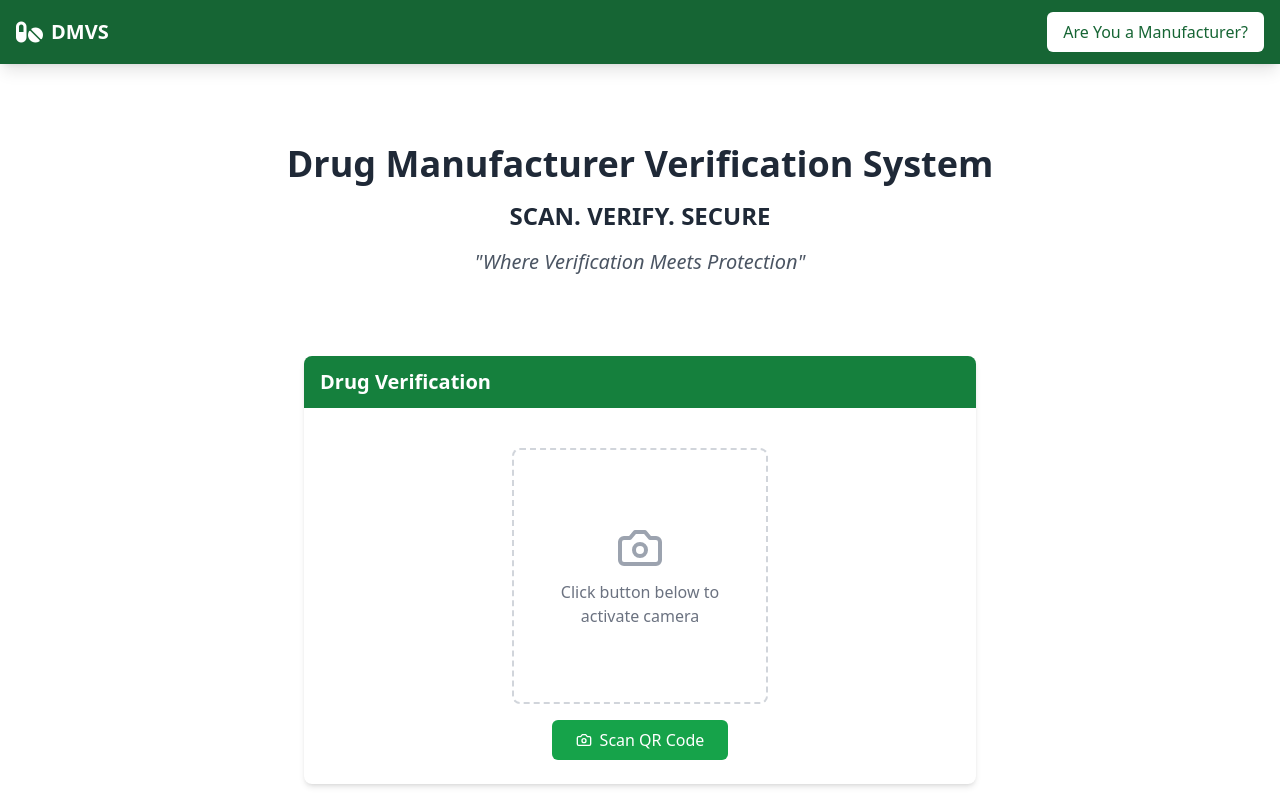
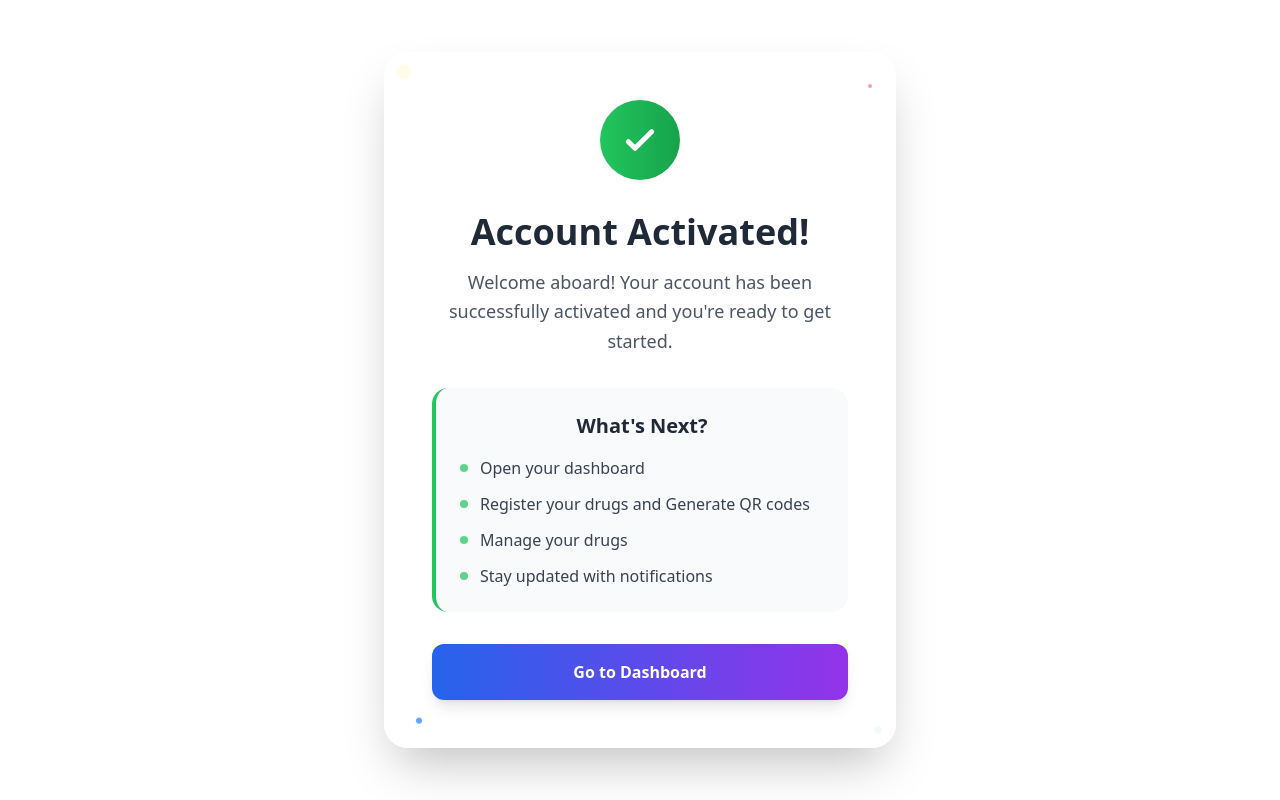
Before and after one commit to Josh-dotcom-prog/DrugManufacturerVerificationSystem-React, a React (Vite) app: page /activation in a window 1280 px wide. Before the commit this address led to /. Shown: the top 800 px of the page. Built offline with nearby package versions, Linux system fonts and the light colour scheme.

Commit message:
added activation message page

```diff
--- a/src/App.jsx
+++ b/src/App.jsx
@@ -17,6 +17,7 @@ import DrugQRCode from "./Components/Manufacturers/DrugQRCode";
 import DrugVerification from "./Components/Drug Verification/DrugVerification";
 import ManufacturerDetails from "./Components/Administrators/ManufacturerDetails";
 import DrugDetails from "./Components/Manufacturers/DrugDetails";
+import Activation from "./Components/Manufacturers/Activation";
 
 const App = () => {
   return (
@@ -44,6 +45,7 @@ const App = () => {
           <Route path="/verification" element={<DrugVerification />} />
           <Route path="/manufacturerdetails" element={<ManufacturerDetails />} />
           <Route path="/drugdetails/:id" element={<DrugDetails />} />
+          <Route path="/activation" element={<Activation />} />
           {/* Catch-all route */}
           <Route path="*" element={<Navigate to="/" replace />} />
         </Routes>
--- /dev/null
+++ b/src/Components/Manufacturers/Activation.jsx
@@ -0,0 +1,147 @@
+import React, { useState } from 'react';
+
+const AccountActivationSuccess = () => {
+    const [isLoading, setIsLoading] = useState(false);
+
+    const handleDashboardClick = () => {
+        setIsLoading(true);
+        // Simulate navigation - replace with your actual navigation logic
+        setTimeout(() => {
+            console.log('Navigating to dashboard...');
+            window.location.href = '/manufacturersdashboard';
+            setIsLoading(false);
+        }, 1000);
+    };
+
+
+    const handleHelpClick = () => {
+        console.log('Navigating to help center...');
+        // window.location.href = '/help';
+    };
+
+    return (
+        <div className="min-h-screen flex items-center justify-center p-5">
+            <div className="bg-white/95 backdrop-blur-sm rounded-3xl p-12 text-center shadow-2xl max-w-lg w-full relative ">
+                <div className="animate-[fadeInUp_0.8s_ease-out]">
+                    {/* Success Icon */}
+                    <div className="w-20 h-20 bg-gradient-to-r from-green-500 to-green-600 rounded-full flex items-center justify-center mx-auto mb-8 animate-[bounceIn_1s_ease-out]">
+                        <svg
+                            className="w-10 h-10 text-white animate-[checkDraw_0.8s_ease-out_0.3s_both]"
+                            fill="none"
+                            stroke="currentColor"
+                            viewBox="0 0 24 24"
+                        >
+                            <path
+                                strokeLinecap="round"
+                                strokeLinejoin="round"
+                                strokeWidth="3"
+                                d="M5 13l4 4L19 7"
+                            />
+                        </svg>
+                    </div>
+
+                    {/* Main Title */}
+                    <h1 className="text-4xl font-bold text-gray-800 mb-4">
+                        Account Activated!
+                    </h1>
+
+                    {/* Subtitle */}
+                    <p className="text-lg text-gray-600 mb-8 leading-relaxed">
+                        Welcome aboard! Your account has been successfully activated and you're ready to get started.
+                    </p>
+
+                    {/* Success Details */}
+                    <div className="bg-gray-50 rounded-2xl p-6 mb-8 border-l-4 border-green-500">
+                        <h3 className="text-xl font-semibold text-gray-800 mb-4">What's Next?</h3>
+                        <div className="space-y-3 text-left">
+                            {[
+                                'Open your dashboard',
+                                'Register your drugs and Generate QR codes',
+                                'Manage your drugs',
+                                'Stay updated with notifications',
+                            ].map((item, index) => (
+                                <div key={index} className="flex items-center space-x-3">
+                                    <div className="w-2 h-2 bg-green-500 rounded-full animate-pulse" />
+                                    <span className="text-gray-700">{item}</span>
+                                </div>
+                            ))}
+                        </div>
+                    </div>
+
+                    {/* Action Buttons */}
+                    <div className="space-y-4">
+                        <button
+                            onClick={handleDashboardClick}
+                            disabled={isLoading}
+                            className={`w-full bg-gradient-to-r from-blue-600 to-purple-600 text-white font-semibold py-4 px-8 rounded-xl transform transition-all duration-200 shadow-lg ${isLoading
+                                ? 'opacity-50 cursor-not-allowed'
+                                : 'hover:from-blue-700 hover:to-purple-700 hover:scale-105 hover:shadow-xl'
+                                }`}
+                        >
+                            {isLoading ? (
+                                <div className="flex items-center justify-center space-x-2">
+                                    <div className="w-5 h-5 border-2 border-white border-t-transparent rounded-full animate-spin" />
+                                    <span>Loading...</span>
+                                </div>
+                            ) : (
+                                'Go to Dashboard'
+                            )}
+                        </button>
+
+                    </div>
+                </div>
+
+                {/* Celebration Effects */}
+                <div className="absolute inset-0 pointer-events-none overflow-hidden rounded-3xl">
+                    <div className="absolute top-4 left-4 w-2 h-2 bg-yellow-400 rounded-full animate-ping" />
+                    <div className="absolute top-8 right-6 w-1 h-1 bg-pink-400 rounded-full animate-pulse" />
+                    <div className="absolute bottom-6 left-8 w-1.5 h-1.5 bg-blue-400 rounded-full animate-bounce" />
+                    <div className="absolute bottom-4 right-4 w-1 h-1 bg-green-400 rounded-full animate-ping" />
+                </div>
+            </div>
+
+            {/* Floating particles for visual effect */}
+            <div className="fixed inset-0 pointer-events-none overflow-hidden">
+                {[
+                    { top: '25%', left: '25%', size: 'w-2 h-2', animation: 'animate-pulse' },
+                    { top: '33%', right: '25%', size: 'w-1 h-1', animation: 'animate-bounce' },
+                    { bottom: '25%', left: '33%', size: 'w-1.5 h-1.5', animation: 'animate-ping' },
+                    { bottom: '33%', right: '33%', size: 'w-1 h-1', animation: 'animate-pulse' }
+                ].map((particle, index) => (
+                    <div
+                        key={index}
+                        className={`absolute ${particle.size} bg-white/20 rounded-full ${particle.animation}`}
+                        style={{
+                            top: particle.top,
+                            left: particle.left,
+                            right: particle.right,
+                            bottom: particle.bottom
+                        }}
+                    />
+                ))}
+            </div>
+
+            {/* Custom CSS for animations */}
+            <style jsx>{`
+        @keyframes fadeInUp {
+          0% { opacity: 0; transform: translateY(30px); }
+          100% { opacity: 1; transform: translateY(0); }
+        }
+
+        @keyframes bounceIn {
+          0%, 20%, 53%, 80%, 100% { transform: translate3d(0,0,0); }
+          40%, 43% { transform: translate3d(0, -15px, 0); }
+          70% { transform: translate3d(0, -7px, 0); }
+          90% { transform: translate3d(0, -2px, 0); }
+        }
+
+        @keyframes checkDraw {
+          0% { stroke-dasharray: 0, 100; }
+          100% { stroke-dasharray: 100, 0; }
+        }
+      `}</style>
+        </div>
+    );
+};
+
+export default AccountActivationSuccess;
--- a/src/Components/Manufacturers/ManufacturersDashboard.jsx
+++ b/src/Components/Manufacturers/ManufacturersDashboard.jsx
@@ -52,8 +52,8 @@ const ManufacturersDashboard = () => {
                 setLoading(false);
             } catch (err) {
                 console.error(err);
-                setError('Failed to load dashboard data.');
-                setLoading(false);
+                // setError('Manufacturer does not have any drugs registered in the system.');
+                // setLoading(false);
             }
         };
 
```
